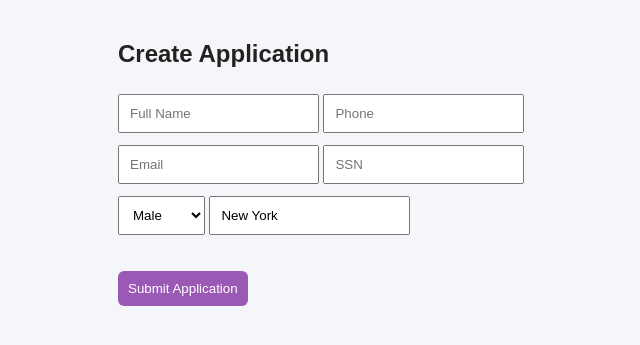
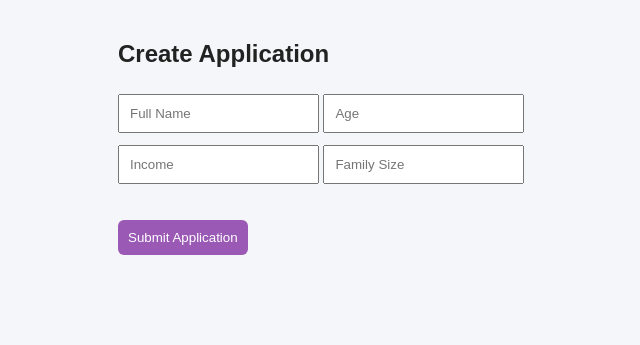
Before and after one commit to Venkatesh583/his-backend, a Flask app: page /register in a window 1280 px wide. Shown: the top 345 px of the page, without its empty margins (312-952 px from the left). Run offline with Flask 3, Linux system fonts and the light colour scheme; some libraries are stand-ins or nearby versions.

Commit message:
Make apply route accept /apply/ and use url_for in register form

```diff
--- a/app.py
+++ b/app.py
@@ -861,8 +861,12 @@ def login():
 
     return render_template('auth/login.html')
 
-@app.route('/apply', methods=['POST'])
+@app.route('/apply', methods=['POST', 'GET'])
+@app.route('/apply/', methods=['POST', 'GET'])
 def apply():
+    if request.method == 'GET':
+        return redirect('/public/register')
+
     if request.is_json:
         data = request.get_json() or {}
         name = data.get('name', '').strip()
--- a/templates/public/register.html
+++ b/templates/public/register.html
@@ -20,48 +20,45 @@
       {% endif %}
     {% endwith %}
 
-    <form id="public-register" method="POST" action="/public/register">
-
-        <input type="text" name="fullname" id="fullname" placeholder="Full Name" required>
-
-        <input type="text" name="phno" id="phno" placeholder="Phone">
-
-        <input type="text" name="email" id="email" placeholder="Email">
-
-        <input type="text" name="ssn" id="ssn" placeholder="SSN" required>
-
-        <select name="gender" id="gender">
-            <option value="M">Male</option>
-            <option value="F">Female</option>
-        </select>
-
-        <input type="text" name="state_name" id="state_name" placeholder="State" value="New York">
+    <form id="public-register" action="{{ url_for('apply') }}" method="POST" onsubmit="submitApplication(event)">
+        <input type="text" id="name" name="name" placeholder="Full Name" required>
+        <input type="number" id="age" name="age" placeholder="Age" min="0" required>
+        <input type="number" id="income" name="income" placeholder="Income" min="0" step="0.01" required>
+        <input type="number" id="family_size" name="family_size" placeholder="Family Size" min="1" required>
 
         <div id="form-error" class="form-error" aria-live="polite"></div>
+        <div id="apply-result" class="apply-result" aria-live="polite"></div>
 
         <button type="submit">Submit Application</button>
-
     </form>
 
     <script>
     (function(){
         const form = document.getElementById('public-register');
         const err = document.getElementById('form-error');
-        function validateEmail(email){ return /^[^@\s]+@[^@\s]+\.[^@\s]+$/.test(email); }
         form.addEventListener('submit', function(e){
             err.innerText = '';
-            const full = form.fullname.value.trim();
-            const email = form.email.value.trim();
-            const ssn = form.ssn.value.trim();
-            const ph = form.phno.value.trim();
+            const name = form.name.value.trim();
+            const age = parseInt(form.age.value, 10);
+            const income = parseFloat(form.income.value);
+            const family_size = parseInt(form.family_size.value, 10);
 
-            if(!full){ err.innerText = 'Full name is required'; err.style.color='red'; e.preventDefault(); return; }
-            if(email && !validateEmail(email)){ err.innerText = 'Enter a valid email'; err.style.color='red'; e.preventDefault(); return; }
-            if(!ssn || ssn.length < 3){ err.innerText = 'Enter a valid SSN'; err.style.color='red'; e.preventDefault(); return; }
-            if(ph && !/^[0-9+\- ]{6,20}$/.test(ph)){ err.innerText = 'Phone number looks invalid'; err.style.color='red'; e.preventDefault(); return; }
+            if (!name) {
+                err.innerText = 'Full name is required'; err.style.color='red'; e.preventDefault(); return;
+            }
+            if (isNaN(age) || age < 0) {
+                err.innerText = 'Enter a valid age'; err.style.color='red'; e.preventDefault(); return;
+            }
+            if (isNaN(income) || income < 0) {
+                err.innerText = 'Enter a valid income'; err.style.color='red'; e.preventDefault(); return;
+            }
+            if (isNaN(family_size) || family_size < 1) {
+                err.innerText = 'Enter a valid family size'; err.style.color='red'; e.preventDefault(); return;
+            }
         });
     })();
     </script>
+    <script src="{{ url_for('static', filename='js/main.js') }}"></script>
 </div>
 
 </body>
```
